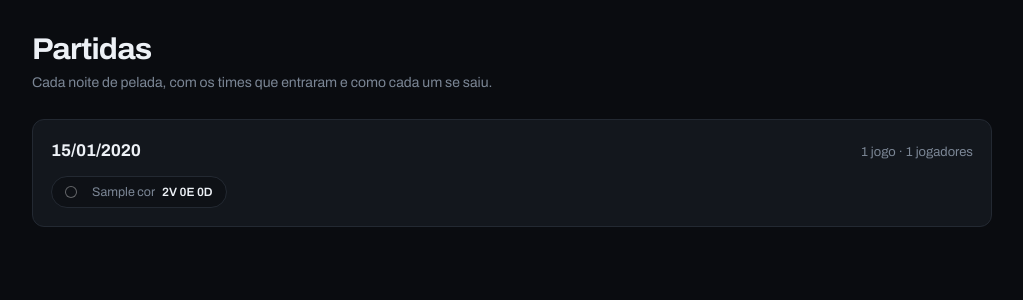
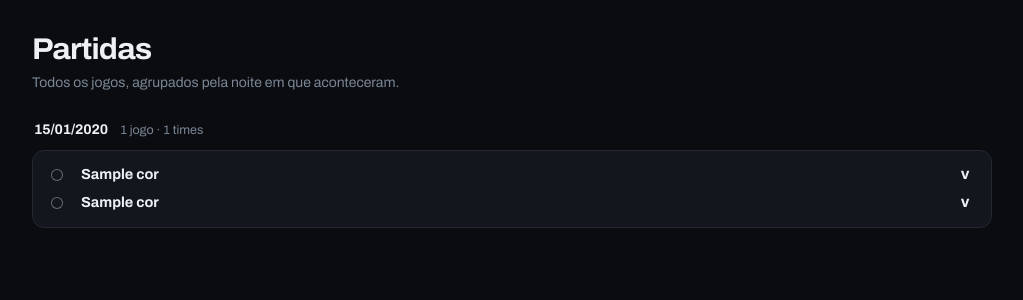
Before and after one commit to rcgaui/BagreStats, a FastAPI app: page /peladas in a window 1280 px wide. Shown: the part 62-362 px from the top of the page, without its empty margins (128-1151 px from the left). Run offline with FastAPI, Linux system fonts and the light colour scheme; tables that the repository leaves empty hold one stand-in row (values such as "Sample post").

Commit message:
refactor(templates): simplifica a lista de partidas
A numeração de cada jogo saiu: ela repetia a posição que a própria ordem da
lista já dá. O resultado do vencedor era um check verde enquanto derrota e
empate eram letras — agora os três são letras, V, E e D, na mesma forma.

Sem o verde, quem venceu é marcado por peso e não por cor: nome em negrito de
um lado, apagado do outro. Cor sobrando numa lista de leitura é ruído, e o
contraste de peso já resolve.

A data virou rótulo de seção acima do cartão, em vez de uma barra dentro dele.
Some uma borda e um fundo sem custar informação nenhuma.

Co-Authored-By: Claude Opus 5 <noreply@anthropic.com>

```diff
--- a/app/templates/base.html
+++ b/app/templates/base.html
@@ -308,20 +308,34 @@
               border-radius:9px}
   .botao-link:hover{border-color:var(--acento);color:var(--acento)}
 
-  .cartao-noite{display:block;text-decoration:none;color:var(--txt);padding:18px;
-                transition:border-color .15s,background .15s}
-  .cartao-noite:hover{border-color:var(--acento);background:var(--sobe)}
-  .noite-topo{display:flex;align-items:baseline;justify-content:space-between;
-              gap:12px;margin-bottom:12px;flex-wrap:wrap}
-  .noite-topo b{font-size:17px;font-weight:700;letter-spacing:-.01em}
-  .noite-topo .conta{color:var(--fraco);font-size:13px}
-  .noite-times{display:flex;gap:9px;flex-wrap:wrap}
-  .chip{display:inline-flex;align-items:center;gap:7px;background:#0E1116;
-        border:1px solid var(--linha);border-radius:99px;padding:6px 13px;
-        font-size:12.5px;color:var(--fraco);text-decoration:none}
-  .chip b{color:var(--txt);font-weight:600;font-size:12px}
-  a.chip:hover{border-color:var(--acento);color:var(--txt)}
-  .chip .av{width:20px;height:20px;font-size:9px}
+  /* A data e um rotulo de secao, nao uma barra dentro do cartao: tira uma
+     borda e um fundo da tela sem tirar informacao nenhuma. */
+  .noite{margin-bottom:26px}
+  .cabeca-noite{display:flex;align-items:baseline;gap:12px;padding:0 2px 10px;
+                text-decoration:none;color:var(--txt);flex-wrap:wrap}
+  .cabeca-noite b{font-size:14px;font-weight:700;letter-spacing:-.01em}
+  .cabeca-noite:hover b{color:var(--acento)}
+  .cabeca-noite .conta{color:var(--fraco);font-size:12.5px}
+
+  /* Um confronto ocupa duas linhas: um time sobre o outro, como num placar. */
+  .confronto{display:flex;flex-direction:column;gap:6px;padding:13px 18px;
+             text-decoration:none;color:var(--txt);transition:background .12s}
+  .confronto + .confronto{border-top:1px solid var(--linha)}
+  .confronto:hover{background:var(--sobe)}
+  .confronto .lado{display:flex;align-items:center;gap:10px;font-size:14.5px}
+  .confronto .lado .nome{flex:1;overflow:hidden;text-overflow:ellipsis;
+                         white-space:nowrap}
+  /* Quem perdeu fica apagado: e o que faz o vencedor saltar sem depender de
+     cor nenhuma. Classes com prefixo porque .V/.E/.D ja existem como
+     utilitarias globais e pintariam a linha inteira. */
+  .confronto .lado.r-v .nome{font-weight:700}
+  .confronto .lado.r-d .nome{color:var(--fraco)}
+  /* .selo-jogo, e nao .marca: essa ja e a classe do logo no cabecalho, e o
+     padding dela inflava a altura deste selo. */
+  .confronto .selo-jogo{flex:none;width:16px;text-align:center;font-size:12px;
+                        font-weight:700;color:var(--fraco)}
+  .confronto .lado.r-v .selo-jogo{color:var(--txt);font-weight:800}
+  .confronto .lado.r-d .selo-jogo{color:var(--vermelho)}
 
   /* ---------- pelada: um jogo, so leitura ---------- */
   .jogo-lido{display:flex;align-items:center;gap:14px;padding:13px 18px;font-size:14px}
--- a/app/templates/peladas.html
+++ b/app/templates/peladas.html
@@ -1,26 +1,41 @@
 {% extends "base.html" %}
 {% block titulo %}Partidas · BagreStats{% endblock %}
+
+{% macro lado(cor, resultado) %}
+{# Uma linha do confronto: a cor e como ela terminou aquele jogo. #}
+<div class="lado r-{{ resultado|lower }}">
+  <span class="bola" style="background:{{ cor.codigo }}"></span>
+  <span class="nome">{{ cor.nome }}</span>
+  <span class="selo-jogo">{{ resultado }}</span>
+</div>
+{% endmacro %}
+
 {% block conteudo %}
 <h1>Partidas</h1>
-<p class="sub">Cada noite de pelada, com os times que entraram e como cada um se saiu.</p>
+<p class="sub">Todos os jogos, agrupados pela noite em que aconteceram.</p>
 
 {% if peladas %}
   {% for pelada, times in peladas %}
-  <a class="card cartao-noite" href="/pelada/{{ pelada.id }}">
-    <div class="noite-topo">
+  <section class="noite">
+    <a class="cabeca-noite" href="/pelada/{{ pelada.id }}">
       <b>{{ pelada.data.strftime('%d/%m/%Y') }}</b>
-      <span class="conta">{{ pelada.partidas|length }} jogo{{ 's' if pelada.partidas|length != 1 }} ·
-        {{ pelada.participacoes|length }} jogadores</span>
+      <span class="conta">{{ pelada.partidas|length }} jogo{{ 's' if pelada.partidas|length != 1 }}
+        · {{ times|length }} times</span>
+    </a>
+
+    <div class="card">
+      {% if pelada.partidas %}
+        {% for jogo in pelada.partidas %}
+        <a class="confronto" href="/pelada/{{ pelada.id }}">
+          {{ lado(jogo.cor_a, 'E' if jogo.empate else ('V' if jogo.cor_vencedora_id == jogo.cor_a_id else 'D')) }}
+          {{ lado(jogo.cor_b, 'E' if jogo.empate else ('V' if jogo.cor_vencedora_id == jogo.cor_b_id else 'D')) }}
+        </a>
+        {% endfor %}
+      {% else %}
+      <div class="vazio">Essa noite não tem jogo registrado.</div>
+      {% endif %}
     </div>
-    <div class="noite-times">
-      {% for t in times %}
-      <span class="chip">
-        <span class="bola" style="background:{{ t.cor.codigo }}"></span>{{ t.cor.nome }}
-        <b>{{ t.vitorias }}V {{ t.empates }}E {{ t.derrotas }}D</b>
-      </span>
-      {% endfor %}
-    </div>
-  </a>
+  </section>
   {% endfor %}
 {% else %}
 <div class="card"><div class="vazio">
```
